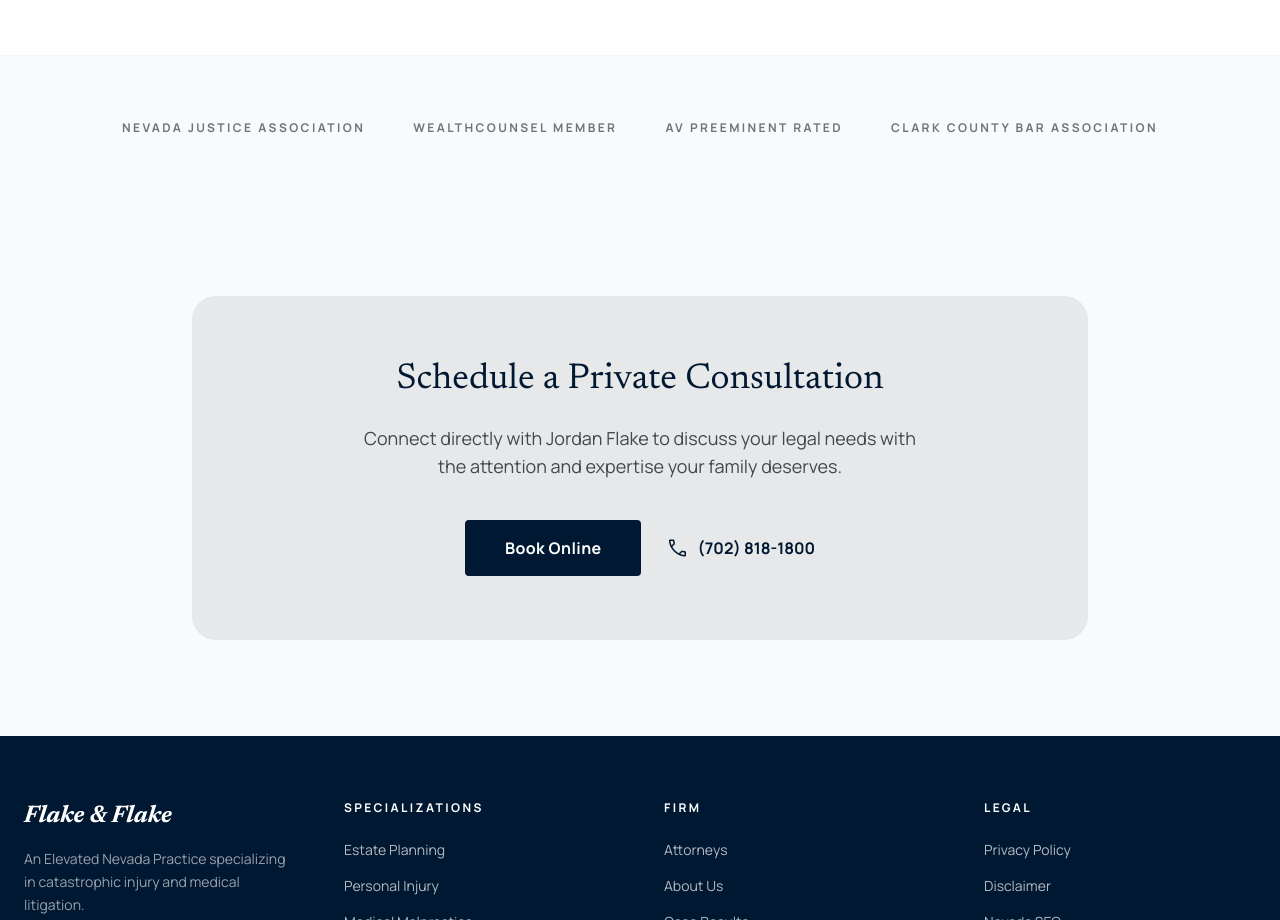
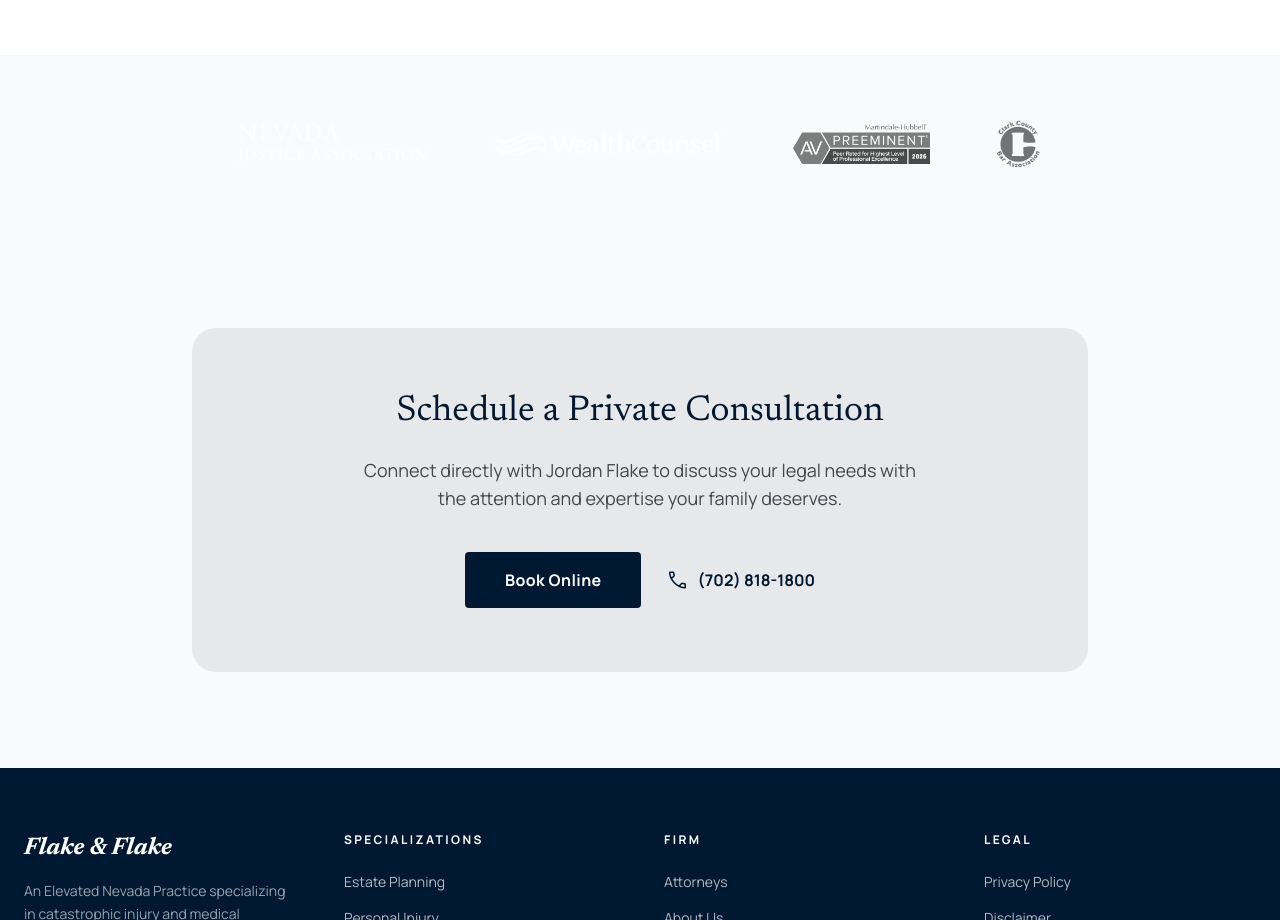
Before and after one commit to Gull-Stack/flake-flake-glacial, an Eleventy site: page src/attorneys/jordan-flake.njk in a window 1280 px wide. Shown: the part 2000-2920 px from the top of the page. Built offline with nearby package versions, Linux system fonts and the light colour scheme; Eleventy itself is replaced by a stand-in of ours; files that its build step writes are made by us from their sources.

Commit message:
Bot Bogey: Real organization logos for credentials bar — NJA, WealthCounsel, AV Preeminent, CCBA

```diff
--- a/src/attorneys/jordan-flake.njk
+++ b/src/attorneys/jordan-flake.njk
@@ -119,19 +119,11 @@ Whether securing a veteran's legacy or ensuring an estate is protected for the n
 <!-- Memberships: Minimal Chips -->
 <section class="py-16 border-t border-outline-variant/10">
 <div class="max-w-screen-2xl mx-auto px-8">
-<div class="flex flex-wrap items-center justify-center gap-x-12 gap-y-8 opacity-60">
-<div class="flex items-center space-x-2">
-<span class="font-label text-xs font-bold tracking-[0.2em] uppercase">Nevada Justice Association</span>
-</div>
-<div class="flex items-center space-x-2">
-<span class="font-label text-xs font-bold tracking-[0.2em] uppercase">WealthCounsel Member</span>
-</div>
-<div class="flex items-center space-x-2">
-<span class="font-label text-xs font-bold tracking-[0.2em] uppercase">AV Preeminent Rated</span>
-</div>
-<div class="flex items-center space-x-2">
-<span class="font-label text-xs font-bold tracking-[0.2em] uppercase">Clark County Bar Association</span>
-</div>
+<div class="flex flex-wrap items-center justify-center gap-x-16 gap-y-8">
+<img src="/images/badges/nja-logo.png" alt="Nevada Justice Association" class="h-10 w-auto opacity-70 hover:opacity-100 transition-opacity grayscale hover:grayscale-0" />
+<img src="/images/badges/wealthcounsel.png" alt="WealthCounsel Member" class="h-6 w-auto opacity-70 hover:opacity-100 transition-opacity grayscale hover:grayscale-0" />
+<img src="/images/badges/av-preeminent.png" alt="AV Preeminent Rated — Martindale-Hubbell" class="h-10 w-auto opacity-70 hover:opacity-100 transition-opacity grayscale hover:grayscale-0" />
+<img src="/images/badges/ccba.png" alt="Clark County Bar Association" class="h-12 w-auto opacity-70 hover:opacity-100 transition-opacity grayscale hover:grayscale-0" />
 </div>
 </div>
 </section>
```
Also changed, not shown: src/images/badges/av-preeminent.png (added), src/images/badges/ccba.png (added), src/images/badges/nja-logo.png (added), src/images/badges/wealthcounsel.png (added).
